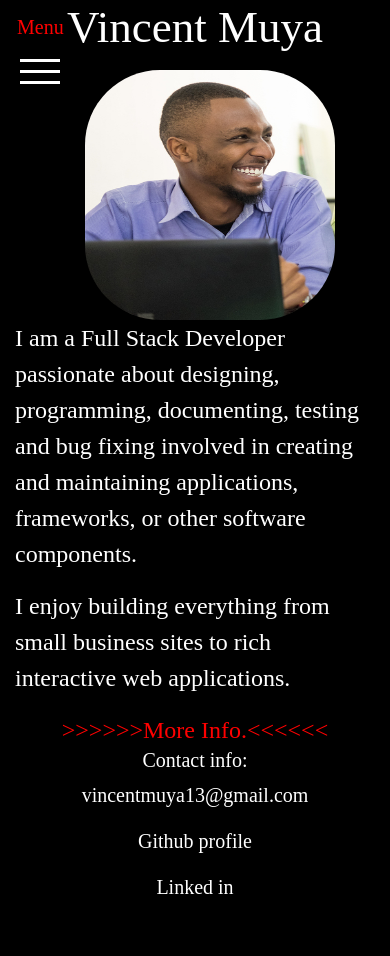
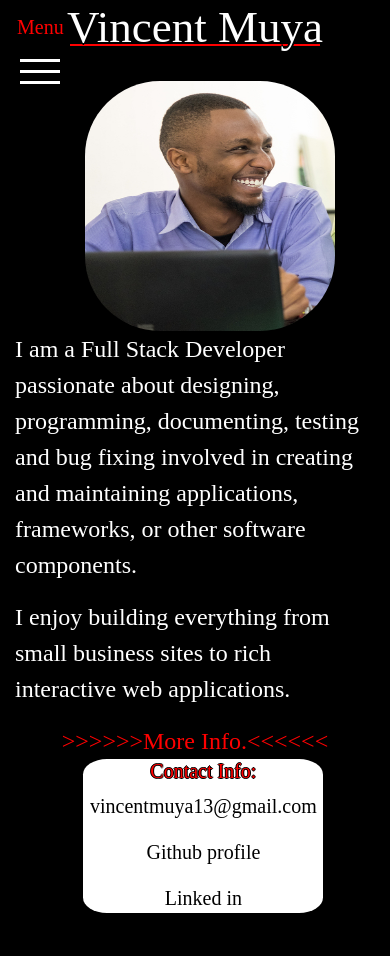
Before and after one commit to vincentmuya/vincentmuya.github.io, a Django app: page / in a window 390 px wide. Before the commit the page ends 894 px from the top, so only its background shows below. Run offline with Django 3.2, Linux system fonts and the light colour scheme; some libraries are stand-ins or nearby versions; some web fonts are replaced.

Commit message:
Updated ui. Created css for index,skills and project templates. Updated project links. Changed image of a project

```diff
--- a/muya/templates/index.html
+++ b/muya/templates/index.html
@@ -4,11 +4,13 @@
   <meta name="viewport" content="width=device-width,initial-scale=1,maximum-scale=1,user-scalable=no">
   <meta http-equiv="X-UA-Compatible" content="IE=edge,chrome=1">
   <meta name="HandheldFriendly" content="true">
+    <link rel="stylesheet" href="{% static 'css/index.css' %}">
 </head>
 <body>
   <div class="container">
 <h1>Vincent Muya</h1>
-
+      <div class="underline-title"></div>
+<br>
 <div class="row">
   <div class="col-md-2">
 
@@ -22,70 +24,20 @@
  <p>I enjoy building everything from small business sites to rich interactive web applications.</p>
  <p id="pointer" class="open-overla">>>>>>>More Info.<<<<<<</p>
 </div>
-<div style="text-align: center;" class="col-md-2" id="contactinfo">
-  <h2 style="color:white; font-size:20px;">Contact info:</h2>
-      <p  style="font-size:20px;" >vincentmuya13@gmail.com</p>
-      <a href="https://github.com/vincentmuya" target="_blank"><p  style="color:white; font-size:20px;">Github profile </p></a>
-      <a href="https://www.linkedin.com/in/vincent-muya-8a759b150/" target="_blank"><p style="color:white; font-size:20px;">Linked in</p></a>
-</div>
-
+      <div class="col-md-2">
+    <div class="card2" id="" >
+        <div style="text-align: center;" class="" id="contactinfo">
+      <h2 style="color:red; font-size:20px;">Contact Info:</h2>
+      <p  style="font-size:20px; color:black;" >vincentmuya13@gmail.com</p>
+      <a href="https://github.com/vincentmuya" target="_blank"><p  style="color:black; font-size:20px;">Github profile </p></a>
+      <a href="https://www.linkedin.com/in/vincent-muya-8a759b150/" target="_blank"><p style="color:black; font-size:20px;">Linked in</p></a>
+    </div>
+        </div>
+    </div>
 </div>
 </div>
 </body>
-<style media="screen">
-  body{
-    background-color:black;
-  }
-  #pointer{
-    cursor: default;
-    color: red;
-    text-align: center;
-    margin: 0px;
-  }
-  h1{
-    text-shadow: -2px 0 black, 0 2px black, 2px 0 black, 0 -2px black;
-    text-align: center;
-    color: white;
-    font-size: 50px;
-  }
-  h2, #contactinfo{
-    font-size: 20px;
-  }
-  p{
-    color: white;
-    text-shadow: -1px 0 black, 0 1px black, 1px 0 black, 0 -1px black;
-    font-size: 24px;
-  }
-  .me{
-  border-radius: 10%;
-  width: 300px;
-  height: 300px;
-  vertical-align: middle;
-  border: 10;
-  margin-left: 210px;
-  margin-right: auto;
-   margin-top: 8px;
-  /*transform: rotate(270deg);*/
-  }
-  @media screen and (max-width: 650px) {
-    .me{
-    border-radius: 30%;
-    width: 250px;
-    height: 250px;
-    vertical-align: middle;
-    border: 10;
-    margin-left: 70px;
-    margin-right: auto;
-    /*transform: rotate(270deg);*/
-    }
-    h1{
-      font-size: 45px;
-    }
-    p{
-      /*font-size: 20px;*/
-    }
-  }
-</style>
+
 {%endblock%}
 {% block scripts %}
       <script src="https://ajax.googleapis.com/ajax/libs/jquery/3.2.1/jquery.min.js"></script>
--- a/muya/urls.py
+++ b/muya/urls.py
@@ -8,6 +8,7 @@ urlpatterns=[
     url(r'^skills/$',views.skills,name='skills'),
     url(r'^projects/$',views.projects,name='projects'),
     url(r'^contact/$',views.contact,name='contact'),
+    url(r'^auto-reply/$',views.auto_reply,name='auto_reply'),
     ]
 
 
--- a/muya/views.py
+++ b/muya/views.py
@@ -1,8 +1,11 @@
 from django.shortcuts import render,redirect
-from django.http import HttpResponse, Http404,HttpResponseRedirect
+from django.http import HttpResponse, Http404,HttpResponseRedirect, JsonResponse
 from django.http import JsonResponse
 from django.core.mail import mail_admins
 from django.http import HttpResponseRedirect
+from django.views.decorators.csrf import csrf_exempt
+from twilio.rest import Client
+
 
 # Create your views here.
 def index(request):
@@ -29,3 +32,41 @@ def contact(request):
     else:
         form = ContactForm()
     return render(request, 'contact.html', {'form':form})
+
+def auto_reply(request):
+    # Your Twilio API credentials
+    account_sid = 'ACd1e08c8eafd7f15f41ce3d7dd3af0d92'
+    auth_token = '55eb13d4eb915a30854c6dfde717dc3f'
+    client = Client(account_sid, auth_token)
+
+    # Your Twilio WhatsApp number
+    whatsapp_number = 'whatsapp:+14155238886'
+
+    # Retrieve the most recent message in the message log
+    message_logs = client.messages.list(from_=whatsapp_number, limit=1)
+
+    if message_logs:
+        most_recent_message = message_logs[0]
+        if "2" in most_recent_message.body:
+            # The user has replied with "2" in the most recent message
+            response_body = "Here is the link to our website: https://whatstore.intuinno.com/"
+        else:
+            # Send the default welcome message
+            response_body = 'Welcome to ABC ltd. For Inquiry press 1. To place an order press 2.'
+    else:
+        # No message logs found, send the default welcome message
+        response_body = 'Welcome to ABC ltd. For Inquiry press 1. To place an order press 2.'
+
+    # Send the message
+    message = client.messages.create(
+        from_=whatsapp_number,
+        body=response_body,
+        to='whatsapp:+254710902541'
+    )
+
+    # Check the message information
+    print("Message SID:", message.sid)
+    print("Message Status:", message.status)
+    print("Message Content:", message.body)
+
+    return JsonResponse({'status': 'Auto-reply sent'})
--- /dev/null
+++ b/static/css/index.css
@@ -0,0 +1,83 @@
+body{
+background-color:black;
+}
+#pointer{
+cursor: default;
+color: red;
+text-align: center;
+margin: 0px;
+}
+.card2 {
+margin-left: 38%;
+width: 15rem;
+background: white;
+border-radius: 10%;
+}
+h2{
+color: white;
+font-size: 18px;
+text-shadow: -1px 0 black, 0 1px black, 1px 0 black, 0 -1px black;
+}
+.underline-title {
+background: -webkit-linear-gradient(right, #ff0000, #ff0000);
+height: 2px;
+margin: -1.1rem auto 0 auto;
+width: 280px;
+
+}
+h1{
+text-shadow: -2px 0 black, 0 2px black, 2px 0 black, 0 -2px black;
+text-align: center;
+color: white;
+font-size: 50px;
+}
+h2, #contactinfo{
+font-size: 20px;
+}
+p{
+color: white;
+font-size: 24px;
+}
+.me{
+border-radius: 10%;
+width: 300px;
+height: 300px;
+vertical-align: middle;
+border: 10;
+margin-left: 210px;
+margin-right: auto;
+margin-top: 8px;
+/*transform: rotate(270deg);*/
+}
+@media screen and (max-width: 650px) {
+.me{
+border-radius: 30%;
+width: 250px;
+height: 250px;
+vertical-align: middle;
+border: 10;
+margin-left: 70px;
+margin-right: auto;
+/*transform: rotate(270deg);*/
+}
+.underline-title {
+background: -webkit-linear-gradient(right, #ff0000, #ff0000);
+height: 2px;
+margin: -1.1rem auto 0 auto;
+width: 250px;
+
+}
+.card2 {
+margin-left: 19%;
+width: 15rem;
+background: white;
+border-radius: 10%;
+}
+
+h1{
+font-size: 45px;
+}
+p{
+/*font-size: 20px;*/
+}
+}
```
Also changed, not shown: muya/templates/projects.html (+12 -74 lines), muya/templates/skills.html (+13 -75 lines), static/css/projects.css (added, +93 -0 lines), static/css/skills.css (added, +93 -0 lines), static/img/pos 1.png (added).
